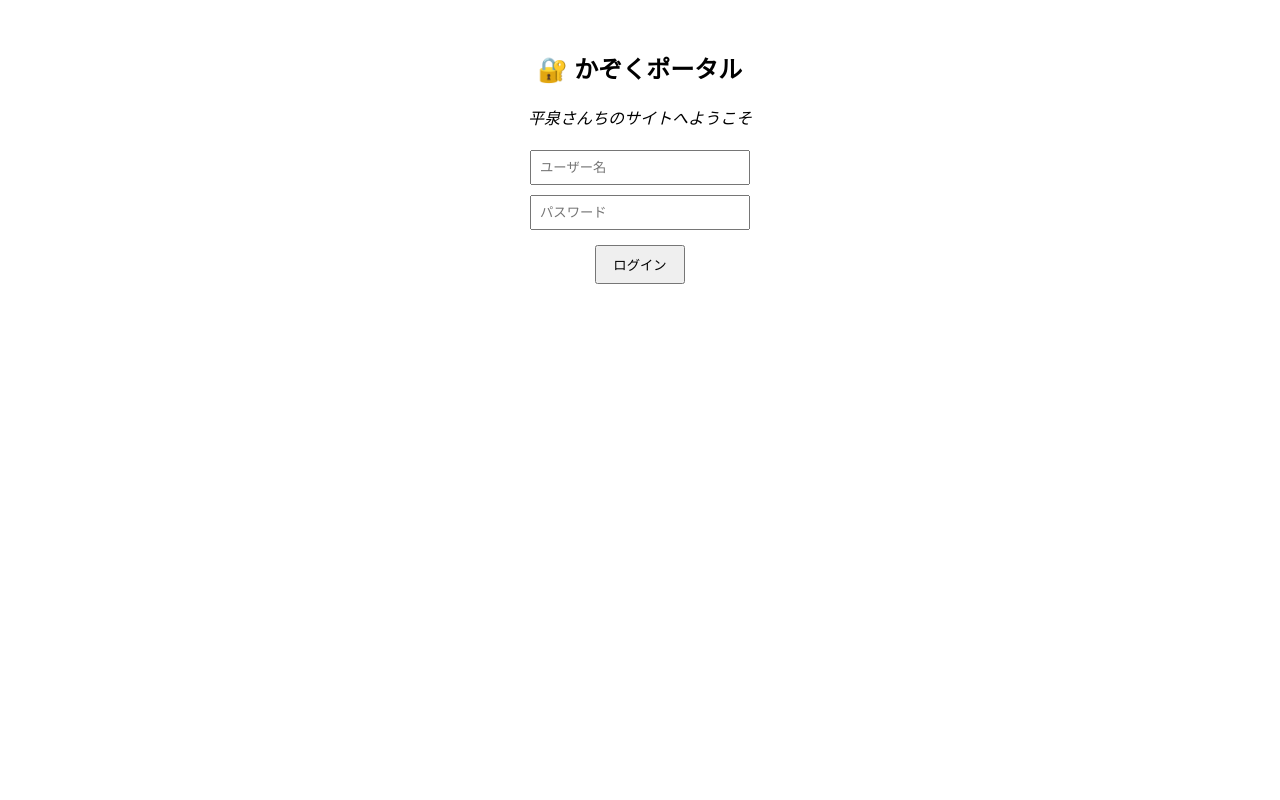
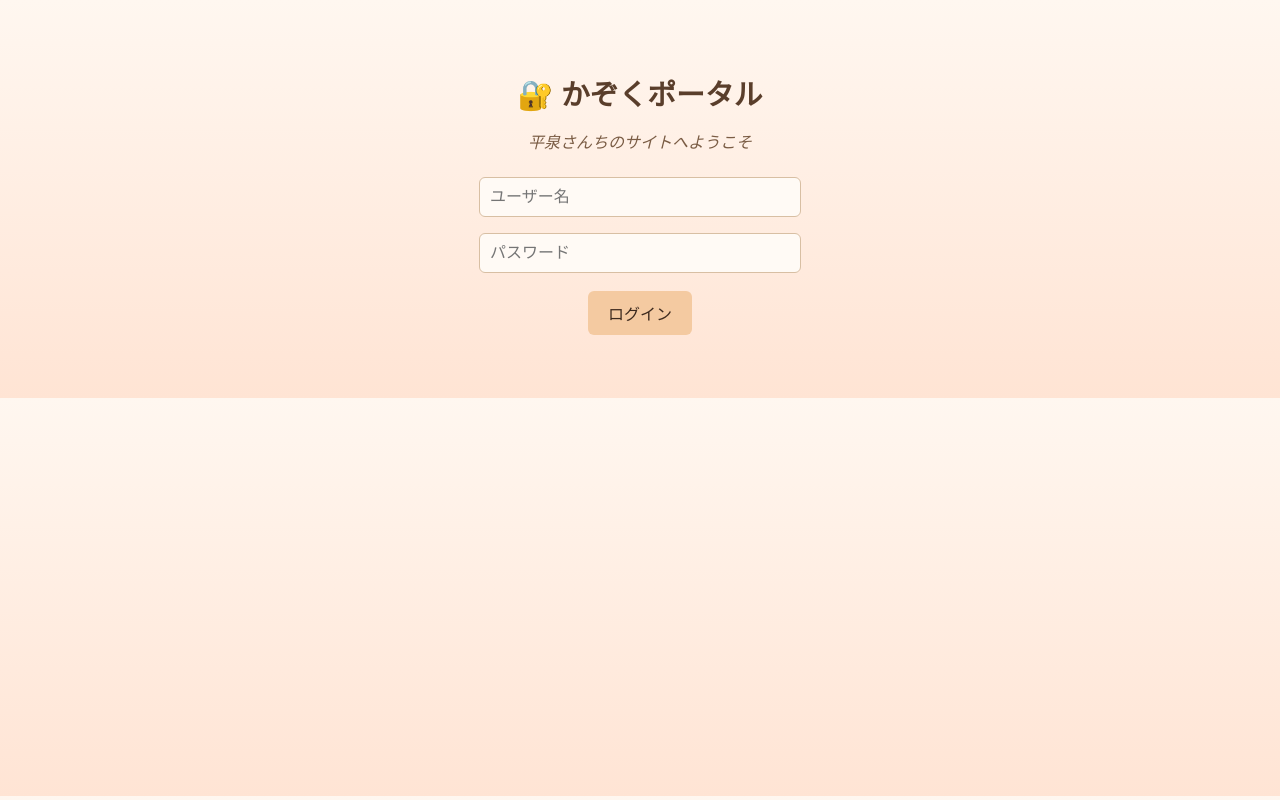
Before and after one commit to hiraizumi-hrss/fam, a plain HTML site: page index.html in a window 1280 px wide. Drawn offline with Linux system fonts and the light colour scheme.

Commit message:
Add files via upload

```diff
--- a/index.html
+++ b/index.html
@@ -5,16 +5,55 @@
   <title>かぞくポータル - 平泉さんちのサイト</title>
   <meta name="viewport" content="width=device-width, initial-scale=1">
   <style>
-    body { font-family: sans-serif; text-align: center; margin-top: 50px; }
-    input { padding: 8px; margin: 5px; width: 200px; }
-    button { padding: 8px 16px; margin-top: 10px; }
-    #message { color: red; margin-top: 10px; }
+    body {
+      font-family: 'Segoe UI', sans-serif;
+      background: linear-gradient(to bottom, #fff7f0, #ffe4d4);
+      color: #5a3e2b;
+      text-align: center;
+      padding: 40px 20px;
+    }
+    h2 {
+      font-size: 1.8em;
+      margin-bottom: 0.2em;
+    }
+    em {
+      font-size: 1em;
+      color: #7a5c44;
+    }
+    input {
+      padding: 10px;
+      margin: 8px;
+      width: 90%;
+      max-width: 300px;
+      border: 1px solid #d8bfa3;
+      border-radius: 6px;
+      font-size: 1em;
+      background-color: #fffaf5;
+    }
+    button {
+      padding: 10px 20px;
+      font-size: 1em;
+      background-color: #f4caa1;
+      border: none;
+      border-radius: 6px;
+      color: #3d2a1e;
+      cursor: pointer;
+      margin-top: 10px;
+    }
+    button:hover {
+      background-color: #f1b984;
+    }
+    #message {
+      color: #c0392b;
+      margin-top: 15px;
+      font-weight: bold;
+    }
   </style>
   <script>
     let failCount = 0;
 
     const credentials = {
-      "hirahira": "e8b2f6e6b3e3f3b3e3e3f3b3e3e3f3b3e3e3f3b3e3e3f3b3e3e3f3b3e3e3f3b3" // 仮のSHA-256（後で正確な値に置き換え）
+      "hirahira": "e5f3b2e3e3e3f3b3e3e3f3b3e3e3f3b3e3e3f3b3e3e3f3b3e3e3f3b3e3e3f3b3" // ← 実際のSHA-256に置き換えてください
     };
 
     async function hashPassword(password) {
@@ -26,7 +65,7 @@
     }
 
     async function authenticate() {
-      const username = document.getElementById("username").value;
+      const username = document.getElementById("username").value.trim();
       const password = document.getElementById("password").value;
       const message = document.getElementById("message");
       const hashed = await hashPassword(password);
```
